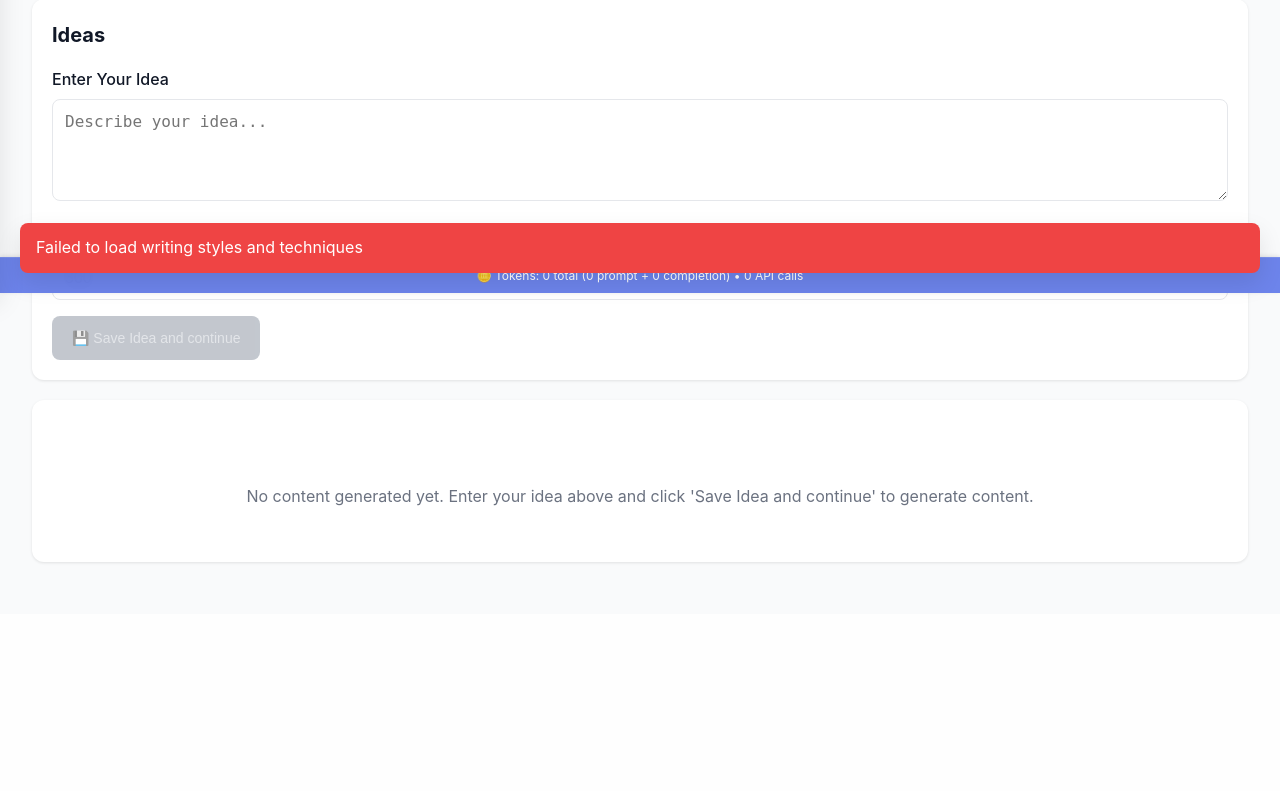
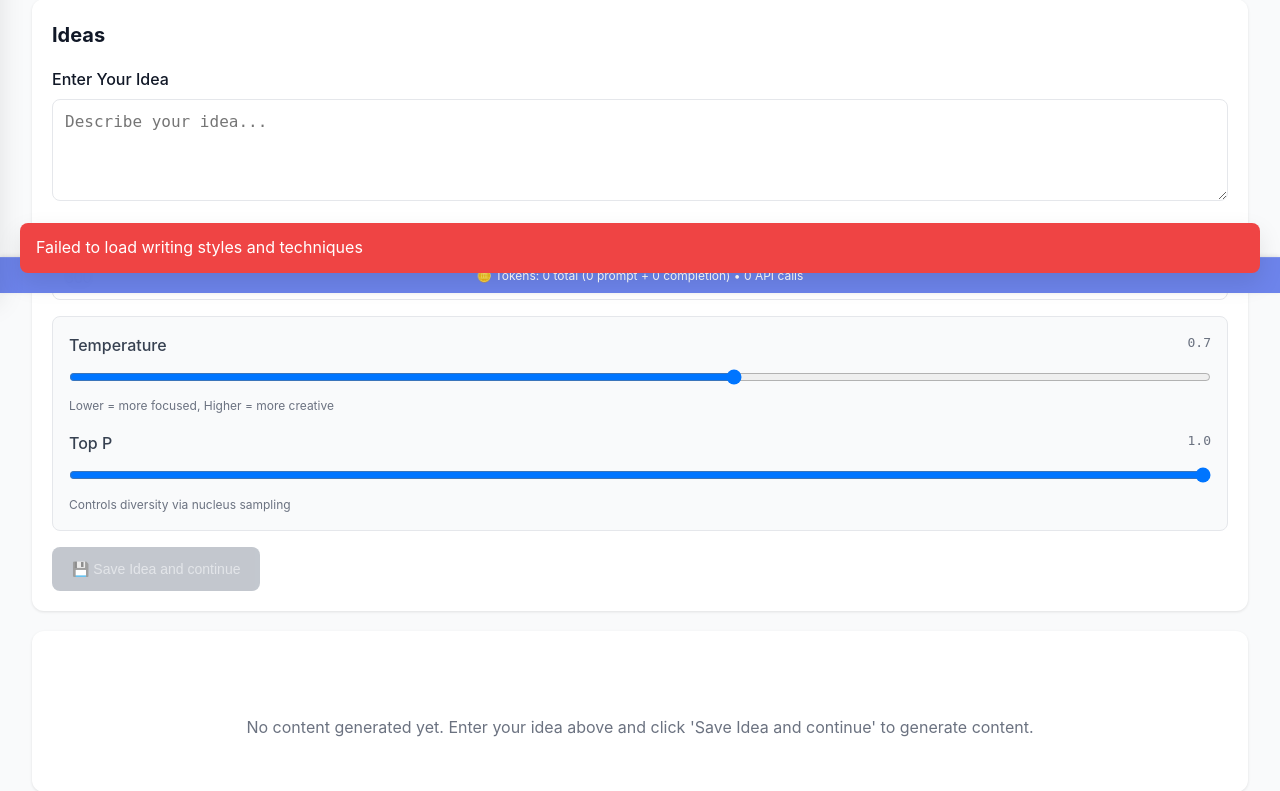
Before and after one commit to tnndbtc/agent, a Django app: template novel_web/frontend/templates/novels/project_detail.html in a window 1280 px wide. Shown: the part 507-1298 px from the top of the page. Before the commit the page ends 1071 px from the top, so only its background shows below. Run offline with Django 5.2, Linux system fonts and the light colour scheme; the template is opened without the code that fills it, so the values that code supplies are empty; parts of the project's set-up code (start-up, migrations or seed data) failed here and were passed over.

Commit message:
add top_p and temperature bars for OpenAI API

```diff
--- a/novel_web/frontend/templates/novels/project_detail.html
+++ b/novel_web/frontend/templates/novels/project_detail.html
@@ -75,6 +75,49 @@
                     </div>
                     <div id="progressText" class="progress-text">
                         {% if project.content_type == 'novel' %}{% trans "Creating plot & characters..." %}{% else %}{% trans "Generating content..." %}{% endif %}
+                    </div>
+                </div>
+
+                <!-- Generation Parameters -->
+                <div class="generation-params" style="margin: 1rem 0; padding: 1rem; background-color: #f9fafb; border-radius: 8px; border: 1px solid #e5e7eb;">
+                    <div class="param-group" style="margin-bottom: 1rem;">
+                        <label for="temperatureSlider" style="display: flex; justify-content: space-between; margin-bottom: 0.5rem; font-weight: 500; color: #374151;">
+                            <span>{% trans "Temperature" %}</span>
+                            <span id="temperatureValue" style="color: #6b7280; font-family: monospace;">0.7</span>
+                        </label>
+                        <input
+                            type="range"
+                            id="temperatureSlider"
+                            name="temperature"
+                            min="0.0"
+                            max="1.2"
+                            step="0.1"
+                            value="0.7"
+                            style="width: 100%;"
+                        />
+                        <div style="margin-top: 0.25rem; font-size: 0.75rem; color: #6b7280;">
+                            {% trans "Lower = more focused, Higher = more creative" %}
+                        </div>
+                    </div>
+
+                    <div class="param-group">
+                        <label for="topPSlider" style="display: flex; justify-content: space-between; margin-bottom: 0.5rem; font-weight: 500; color: #374151;">
+                            <span>{% trans "Top P" %}</span>
+                            <span id="topPValue" style="color: #6b7280; font-family: monospace;">1.0</span>
+                        </label>
+                        <input
+                            type="range"
+                            id="topPSlider"
+                            name="top_p"
+                            min="0.3"
+                            max="1.0"
+                            step="0.1"
+                            value="1.0"
+                            style="width: 100%;"
+                        />
+                        <div style="margin-top: 0.25rem; font-size: 0.75rem; color: #6b7280;">
+                            {% trans "Controls diversity via nucleus sampling" %}
+                        </div>
                     </div>
                 </div>
 
@@ -1285,6 +1328,53 @@ function resetProgressBar() {
     }
 }
 
+// Temperature and Top_p Slider Handling
+const temperatureSlider = document.getElementById('temperatureSlider');
+const temperatureValue = document.getElementById('temperatureValue');
+const topPSlider = document.getElementById('topPSlider');
+const topPValue = document.getElementById('topPValue');
+
+// Update displayed values when sliders move
+if (temperatureSlider && temperatureValue) {
+    temperatureSlider.addEventListener('input', function() {
+        temperatureValue.textContent = parseFloat(this.value).toFixed(1);
+    });
+}
+
+if (topPSlider && topPValue) {
+    topPSlider.addEventListener('input', function() {
+        topPValue.textContent = parseFloat(this.value).toFixed(1);
+    });
+}
+
+// Load default temperature and top_p from backend based on content type
+async function loadContentTypeDefaults() {
+    try {
+        const response = await apiRequest(`/api/content-type-config/${projectContentType}/`);
+        if (response && response.default_temperature !== undefined && response.default_top_p !== undefined) {
+            const temp = parseFloat(response.default_temperature);
+            const topP = parseFloat(response.default_top_p);
+
+            if (temperatureSlider) {
+                temperatureSlider.value = temp;
+                if (temperatureValue) temperatureValue.textContent = temp.toFixed(1);
+            }
+            if (topPSlider) {
+                topPSlider.value = topP;
+                if (topPValue) topPValue.textContent = topP.toFixed(1);
+            }
+        }
+    } catch (error) {
+        // Silently fail and use default values already set in HTML
+        console.log('Could not load content type defaults, using defaults');
+    }
+}
+
+// Load defaults on page load
+if (temperatureSlider && topPSlider) {
+    loadContentTypeDefaults();
+}
+
 // Manual form submission - simplified to directly create plot
 const manualForm = document.getElementById('manualForm');
 if (manualForm) {
@@ -1293,6 +1383,10 @@ if (manualForm) {
 
         const premise = document.getElementById('manual_premise').value;
 
+        // Get temperature and top_p values from sliders
+        const temperature = temperatureSlider ? parseFloat(temperatureSlider.value) : null;
+        const topP = topPSlider ? parseFloat(topPSlider.value) : null;
+
         try {
             // Reset tokens at the start of new workflow
             resetTokens();
@@ -1305,10 +1399,14 @@ if (manualForm) {
                 const estimatedDuration = await getEstimatedDuration('plot');
                 startProgressBar(estimatedDuration);
 
-                // Directly create plot and characters from idea
+                // Directly create plot and characters from idea (include temperature and top_p)
+                const requestBody = { idea_data: manualIdea };
+                if (temperature !== null) requestBody.temperature = temperature;
+                if (topP !== null) requestBody.top_p = topP;
+
                 const plotResponse = await apiRequest(`/api/projects/${projectId}/create_plot/`, {
                     method: 'POST',
-                    body: JSON.stringify({ idea_data: manualIdea })
+                    body: JSON.stringify(requestBody)
                 });
 
                 // Check for token usage in plot response
@@ -1339,10 +1437,14 @@ if (manualForm) {
                 const estimatedDuration = await getEstimatedDuration('content_generation');
                 startProgressBar(estimatedDuration);
 
-                // Generate content
+                // Generate content (include temperature and top_p)
+                const requestBody = { idea_data: ideaData };
+                if (temperature !== null) requestBody.temperature = temperature;
+                if (topP !== null) requestBody.top_p = topP;
+
                 const response = await apiRequest(`/api/projects/${projectId}/generate_content/`, {
                     method: 'POST',
-                    body: JSON.stringify({ idea_data: ideaData })
+                    body: JSON.stringify(requestBody)
                 });
 
                 // Check for token usage
--- a/novel_web/novels/admin.py
+++ b/novel_web/novels/admin.py
@@ -305,7 +305,7 @@ class ContentTypeCategoryWeightInline(admin.TabularInline):
 @admin.register(ContentTypeScoringConfig)
 class ContentTypeScoringConfigAdmin(admin.ModelAdmin):
     """Admin for ContentTypeScoringConfig."""
-    list_display = ['content_type', 'created_at']
+    list_display = ['content_type', 'default_temperature', 'default_top_p', 'created_at']
     list_filter = ['content_type']
     readonly_fields = ['created_at', 'updated_at']
     inlines = [ContentTypeCategoryWeightInline]
@@ -313,6 +313,10 @@ class ContentTypeScoringConfigAdmin(admin.ModelAdmin):
         ('Basic Info', {
             'fields': ('content_type',)
         }),
+        ('Generation Parameters', {
+            'fields': ('default_temperature', 'default_top_p'),
+            'description': 'Default parameters for OpenAI API calls for this content type'
+        }),
         ('Timestamps', {
             'fields': ('created_at', 'updated_at')
         }),
--- a/novel_web/novels/views.py
+++ b/novel_web/novels/views.py
@@ -106,6 +106,23 @@ class NovelProjectViewSet(viewsets.ModelViewSet):
         if deleted_count > 0:
             logger.info(f"Deleted {deleted_count} old characters for project {project.id}")
 
+        # Get optional temperature and top_p from request
+        temperature = request.data.get('temperature')
+        top_p = request.data.get('top_p')
+
+        # Convert to float if provided
+        if temperature is not None:
+            try:
+                temperature = float(temperature)
+            except (ValueError, TypeError):
+                temperature = None
+
+        if top_p is not None:
+            try:
+                top_p = float(top_p)
+            except (ValueError, TypeError):
+                top_p = None
+
         # Track API performance
         start_time = timezone.now()
 
@@ -118,7 +135,13 @@ class NovelProjectViewSet(viewsets.ModelViewSet):
 
         logger.info("-" * 80)
         logger.info("Calling PlotService.create_full_plot...")
-        plot_data, plot_tokens = PlotService.create_full_plot(project, serializer.validated_data['idea_data'], user_language=user_language)
+        plot_data, plot_tokens = PlotService.create_full_plot(
+            project,
+            serializer.validated_data['idea_data'],
+            user_language=user_language,
+            temperature=temperature,
+            top_p=top_p
+        )
         logger.info("-" * 80)
         logger.info("CREATE PLOT API - RESPONSE")
         logger.info(f"Generated Plot Data: {plot_data}")
@@ -421,6 +444,23 @@ class NovelProjectViewSet(viewsets.ModelViewSet):
         # Get idea data from request
         idea_data = request.data.get('idea_data', {})
 
+        # Get optional temperature and top_p from request
+        temperature = request.data.get('temperature')
+        top_p = request.data.get('top_p')
+
+        # Convert to float if provided
+        if temperature is not None:
+            try:
+                temperature = float(temperature)
+            except (ValueError, TypeError):
+                temperature = None
+
+        if top_p is not None:
+            try:
+                top_p = float(top_p)
+            except (ValueError, TypeError):
+                top_p = None
+
         # Track API performance
         start_time = timezone.now()
 
@@ -430,7 +470,9 @@ class NovelProjectViewSet(viewsets.ModelViewSet):
             content_dict, token_usage = ContentGenerationService.generate_content(
                 project=project,
                 idea_data=idea_data,
-                user_language=user_language
+                user_language=user_language,
+                temperature=temperature,
+                top_p=top_p
             )
 
             logger.info("-" * 80)
```
Also changed, not shown: novel_web/novels/ai_client.py (+5 -2 lines), novel_web/novels/models.py (+16 -0 lines), novel_web/novels/services.py (+102 -17 lines), novel_web/novels/migrations/0037_add_temperature_top_p_to_content_type_config.py (added), novel_web/novels/migrations/0038_populate_temperature_top_p_defaults.py (added).
